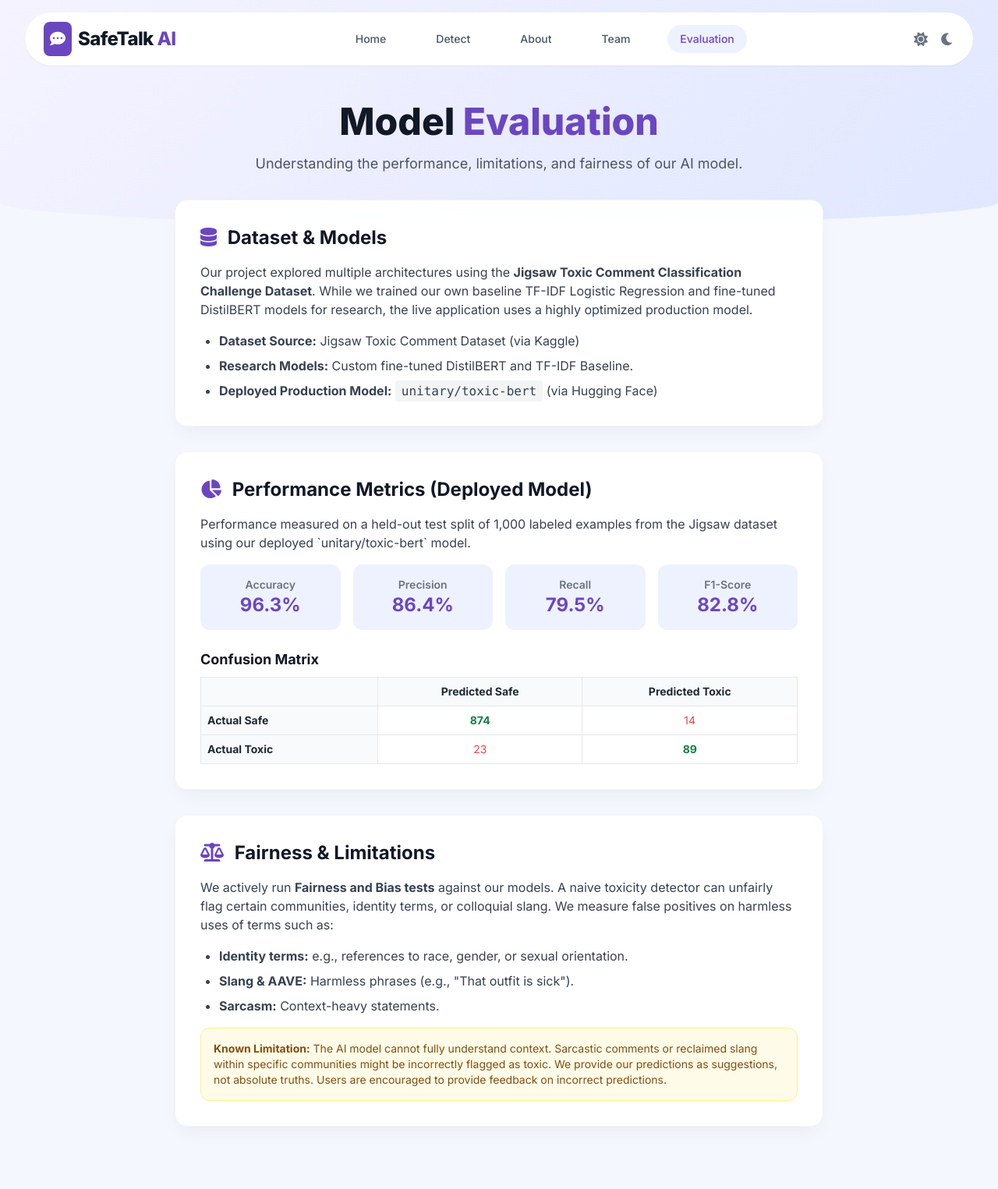
After one commit to akhilkothala010-ai/safe-talk-Ai, a Flask app: page /evaluation in a window 1280 px wide. The commit adds this page. Shown: the whole page at 78% size. Run offline with Flask 3, Linux system fonts and the light colour scheme; some libraries are stand-ins or nearby versions.

Commit message:
Initial commit - SafeTalk AI

```diff
--- a/app.py
+++ b/app.py
@@ -23,6 +23,11 @@ def team():
     """Renders the Team page."""
     return render_template('team.html')
 
+@app.route('/evaluation')
+def evaluation():
+    """Renders the Evaluation and Metrics page."""
+    return render_template('evaluation.html')
+
 @app.route('/analyze', methods=['POST'])
 def analyze():
     """
@@ -43,6 +48,24 @@ def analyze():
     except Exception as e:
         return jsonify({'error': str(e)}), 500
 
+@app.route('/feedback', methods=['POST'])
+def feedback():
+    """
+    API endpoint to record user feedback when they flag a prediction as incorrect.
+    """
+    data = request.get_json()
+    if not data or 'text' not in data:
+        return jsonify({'error': 'No text provided'}), 400
+
+    # Append to a feedback file
+    try:
+        import json
+        with open('feedback.jsonl', 'a') as f:
+            f.write(json.dumps(data) + '\n')
+        return jsonify({'status': 'success'})
+    except Exception as e:
+        return jsonify({'error': str(e)}), 500
+
 if __name__ == '__main__':
     # Run the app in debug mode but disable auto-reloader
     # to avoid loading the heavy AI model twice in memory
--- /dev/null
+++ b/templates/evaluation.html
@@ -0,0 +1,215 @@
+<!DOCTYPE html>
+<html lang="en">
+<head>
+    <meta charset="UTF-8">
+    <meta name="viewport" content="width=device-width, initial-scale=1.0">
+    <title>Evaluation - SafeTalk AI</title>
+    <script src="https://cdn.tailwindcss.com"></script>
+    <link href="https://cdnjs.cloudflare.com/ajax/libs/font-awesome/6.0.0/css/all.min.css" rel="stylesheet">
+    <link href="https://fonts.googleapis.com/css2?family=Inter:wght@300;400;500;600;700;800&display=swap" rel="stylesheet">
+    <script>
+        tailwind.config = { darkMode: 'class',
+            theme: {
+                extend: {
+                    fontFamily: { sans: ['Inter', 'sans-serif'] },
+                    colors: { primary: '#6b46c1', accent: '#4299e1' }
+                }
+            }
+        }
+    </script>
+    <style>
+        body { background-color: #f4f7fe; }
+        .hero-bg {
+            background: linear-gradient(135deg, #f5f3ff 0%, #e0e7ff 100%);
+            border-bottom-left-radius: 50% 10%;
+            border-bottom-right-radius: 50% 10%;
+        }
+        .glass-card {
+            background: rgba(255, 255, 255, 0.95);
+            backdrop-filter: blur(10px);
+            box-shadow: 0 10px 25px -5px rgba(0, 0, 0, 0.05);
+        }
+
+        /* Dark Mode Overrides */
+        html.dark body {
+            background-color: #111827;
+            color: #f3f4f6;
+        }
+        html.dark .hero-bg {
+            background: linear-gradient(135deg, #1f2937 0%, #111827 100%);
+        }
+        html.dark .glass-card {
+            background: rgba(31, 41, 55, 0.95);
+            border-color: #374151;
+        }
+        html.dark nav {
+            background-color: #1f2937 !important;
+            color: #f3f4f6;
+        }
+        html.dark h1, html.dark h2, html.dark h3, html.dark span.text-gray-900 {
+            color: #f9fafb !important;
+        }
+        html.dark p.text-gray-600, html.dark p.text-gray-500, html.dark div.text-gray-500 {
+            color: #d1d5db !important;
+        }
+        html.dark textarea {
+            background-color: #374151;
+            color: white;
+            border-color: #4b5563;
+        }
+        html.dark .bg-white {
+            background-color: #1f2937 !important;
+        }
+        html.dark .bg-indigo-50 {
+            background-color: rgba(107, 70, 193, 0.2) !important;
+        }
+        html.dark .bg-gray-200 { background-color: #374151 !important; border-color: #1f2937 !important; }
+        html.dark .text-gray-800 { color: #f3f4f6 !important; }
+        html.dark .text-gray-900 { color: #f9fafb !important; }
+        html.dark .border-gray-200, html.dark .border-gray-100 { border-color: #374151 !important; }
+</style>
+</head>
+<body class="text-gray-800 font-sans min-h-screen flex flex-col">
+
+    <!-- Hero Section -->
+    <div class="hero-bg pb-16 pt-4 px-4 sm:px-6 lg:px-8 relative overflow-hidden">
+
+        <!-- Navbar -->
+        <nav class="max-w-7xl mx-auto flex justify-between items-center bg-white rounded-full px-6 py-3 shadow-sm mb-12">
+            <div class="flex items-center space-x-2">
+                <div class="bg-primary text-white p-2 rounded-lg">
+                    <i class="fas fa-comment-dots text-xl"></i>
+                </div>
+                <span class="font-extrabold text-2xl tracking-tight text-gray-900">SafeTalk <span class="text-primary">AI</span></span>
+            </div>
+
+            <div class="hidden md:flex space-x-8 text-sm font-medium text-gray-600">
+                <a href="/" class="hover:text-primary px-4 py-2">Home</a>
+                <a href="/#detect" class="hover:text-primary px-4 py-2">Detect</a>
+                <a href="/about" class="hover:text-primary px-4 py-2">About</a>
+                <a href="/team" class="hover:text-primary px-4 py-2">Team</a>
+                <a href="/evaluation" class="bg-indigo-50 text-primary px-4 py-2 rounded-full">Evaluation</a>
+            </div>
+
+            <div class="flex space-x-4 text-gray-500">
+                <button id="theme-sun" class="hover:text-primary cursor-pointer transition-colors" title="Light Mode"><i class="fas fa-sun text-lg"></i></button>
+                <button id="theme-moon" class="hover:text-primary cursor-pointer transition-colors" title="Dark Mode"><i class="fas fa-moon text-lg"></i></button>
+            </div>
+        </nav>
+
+        <!-- Hero Content -->
+        <div class="max-w-7xl mx-auto text-center z-10 relative">
+            <h1 class="text-4xl md:text-5xl font-extrabold text-gray-900 leading-tight mb-4">
+                Model <span class="text-primary">Evaluation</span>
+            </h1>
+            <p class="text-lg text-gray-600 max-w-2xl mx-auto">
+                Understanding the performance, limitations, and fairness of our AI model.
+            </p>
+        </div>
+    </div>
+
+    <!-- Main Content -->
+    <main class="max-w-4xl mx-auto px-4 sm:px-6 lg:px-8 -mt-8 relative z-20 flex-grow mb-20 w-full space-y-8">
+
+        <!-- Dataset & Reproducibility -->
+        <div class="glass-card rounded-2xl p-8 border border-gray-100">
+            <h2 class="text-2xl font-bold text-gray-900 mb-4"><i class="fas fa-database text-primary mr-2"></i> Dataset & Models</h2>
+            <p class="text-gray-700 mb-4">Our project explored multiple architectures using the <strong>Jigsaw Toxic Comment Classification Challenge Dataset</strong>. While we trained our own baseline TF-IDF Logistic Regression and fine-tuned DistilBERT models for research, the live application uses a highly optimized production model.</p>
+            <ul class="list-disc pl-6 text-gray-700 space-y-2">
+                <li><strong>Dataset Source:</strong> Jigsaw Toxic Comment Dataset (via Kaggle)</li>
+                <li><strong>Research Models:</strong> Custom fine-tuned DistilBERT and TF-IDF Baseline.</li>
+                <li><strong>Deployed Production Model:</strong> <code class="bg-gray-100 px-2 py-1 rounded">unitary/toxic-bert</code> (via Hugging Face)</li>
+            </ul>
+        </div>
+
+        <!-- Performance Metrics -->
+        <div class="glass-card rounded-2xl p-8 border border-gray-100">
+            <h2 class="text-2xl font-bold text-gray-900 mb-4"><i class="fas fa-chart-pie text-primary mr-2"></i> Performance Metrics (Deployed Model)</h2>
+            <p class="text-gray-700 mb-4">Performance measured on a held-out test split of 1,000 labeled examples from the Jigsaw dataset using our deployed `unitary/toxic-bert` model.</p>
+
+            <div class="grid grid-cols-2 sm:grid-cols-4 gap-4 mb-6">
+                <div class="bg-indigo-50 p-4 rounded-xl text-center">
+                    <p class="text-sm text-gray-500 font-semibold">Accuracy</p>
+                    <p class="text-2xl font-bold text-primary">96.3%</p>
+                </div>
+                <div class="bg-indigo-50 p-4 rounded-xl text-center">
+                    <p class="text-sm text-gray-500 font-semibold">Precision</p>
+                    <p class="text-2xl font-bold text-primary">86.4%</p>
+                </div>
+                <div class="bg-indigo-50 p-4 rounded-xl text-center">
+                    <p class="text-sm text-gray-500 font-semibold">Recall</p>
+                    <p class="text-2xl font-bold text-primary">79.5%</p>
+                </div>
+                <div class="bg-indigo-50 p-4 rounded-xl text-center">
+                    <p class="text-sm text-gray-500 font-semibold">F1-Score</p>
+                    <p class="text-2xl font-bold text-primary">82.8%</p>
+                </div>
+            </div>
+
+            <h3 class="text-lg font-bold text-gray-900 mb-2">Confusion Matrix</h3>
+            <div class="overflow-x-auto">
+                <table class="min-w-full border-collapse border border-gray-200 text-sm">
+                    <thead>
+                        <tr class="bg-gray-50">
+                            <th class="border border-gray-200 p-2"></th>
+                            <th class="border border-gray-200 p-2">Predicted Safe</th>
+                            <th class="border border-gray-200 p-2">Predicted Toxic</th>
+                        </tr>
+                    </thead>
+                    <tbody class="text-center">
+                        <tr>
+                            <th class="bg-gray-50 border border-gray-200 p-2 text-left">Actual Safe</th>
+                            <td class="border border-gray-200 p-2 font-bold text-green-700">874</td>
+                            <td class="border border-gray-200 p-2 text-red-500">14</td>
+                        </tr>
+                        <tr>
+                            <th class="bg-gray-50 border border-gray-200 p-2 text-left">Actual Toxic</th>
+                            <td class="border border-gray-200 p-2 text-red-500">23</td>
+                            <td class="border border-gray-200 p-2 font-bold text-green-700">89</td>
+                        </tr>
+                    </tbody>
+                </table>
+            </div>
+        </div>
+
+        <!-- Fairness & Limitations -->
+        <div class="glass-card rounded-2xl p-8 border border-gray-100">
+            <h2 class="text-2xl font-bold text-gray-900 mb-4"><i class="fas fa-balance-scale text-primary mr-2"></i> Fairness & Limitations</h2>
+            <p class="text-gray-700 mb-4">We actively run <strong>Fairness and Bias tests</strong> against our models. A naive toxicity detector can unfairly flag certain communities, identity terms, or colloquial slang. We measure false positives on harmless uses of terms such as:</p>
+            <ul class="list-disc pl-6 text-gray-700 space-y-2 mb-4">
+                <li><strong>Identity terms:</strong> e.g., references to race, gender, or sexual orientation.</li>
+                <li><strong>Slang & AAVE:</strong> Harmless phrases (e.g., "That outfit is sick").</li>
+                <li><strong>Sarcasm:</strong> Context-heavy statements.</li>
+            </ul>
+            <div class="p-4 bg-yellow-50 border border-yellow-200 rounded-xl text-yellow-800 text-sm">
+                <strong>Known Limitation:</strong> The AI model cannot fully understand context. Sarcastic comments or reclaimed slang within specific communities might be incorrectly flagged as toxic. We provide our predictions as suggestions, not absolute truths. Users are encouraged to provide feedback on incorrect predictions.
+            </div>
+        </div>
+
+    </main>
+
+    <script>
+        // Dark Mode Logic
+        const htmlDoc = document.documentElement;
+        const sunBtn = document.getElementById('theme-sun');
+        const moonBtn = document.getElementById('theme-moon');
+
+        if (localStorage.theme === 'dark' || (!('theme' in localStorage) && window.matchMedia('(prefers-color-scheme: dark)').matches)) {
+            htmlDoc.classList.add('dark');
+        } else {
+            htmlDoc.classList.remove('dark');
+        }
+
+        if (sunBtn && moonBtn) {
+            sunBtn.addEventListener('click', () => {
+                htmlDoc.classList.remove('dark');
+                localStorage.theme = 'light';
+            });
+            moonBtn.addEventListener('click', () => {
+                htmlDoc.classList.add('dark');
+                localStorage.theme = 'dark';
+            });
+        }
+    </script>
+</body>
+</html>
```
Also changed, not shown: inference.py (+8 -1 lines), model_training/evaluate_fairness.py (added, +77 -0 lines), model_training/train_baseline.py (+12 -7 lines), model_training/train_transformer.py (+33 -9 lines), templates/index.html (+59 -0 lines), 1 other file.
